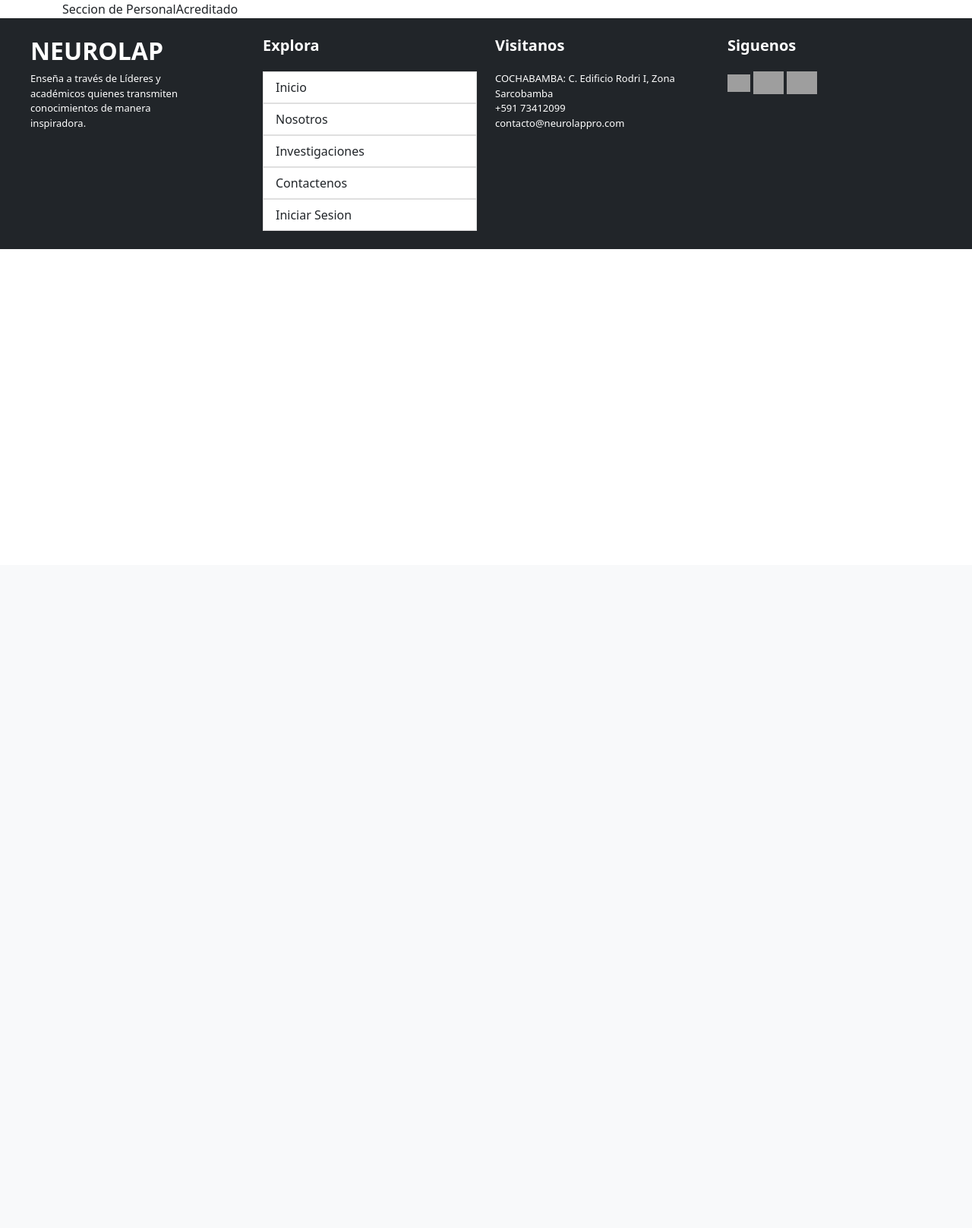
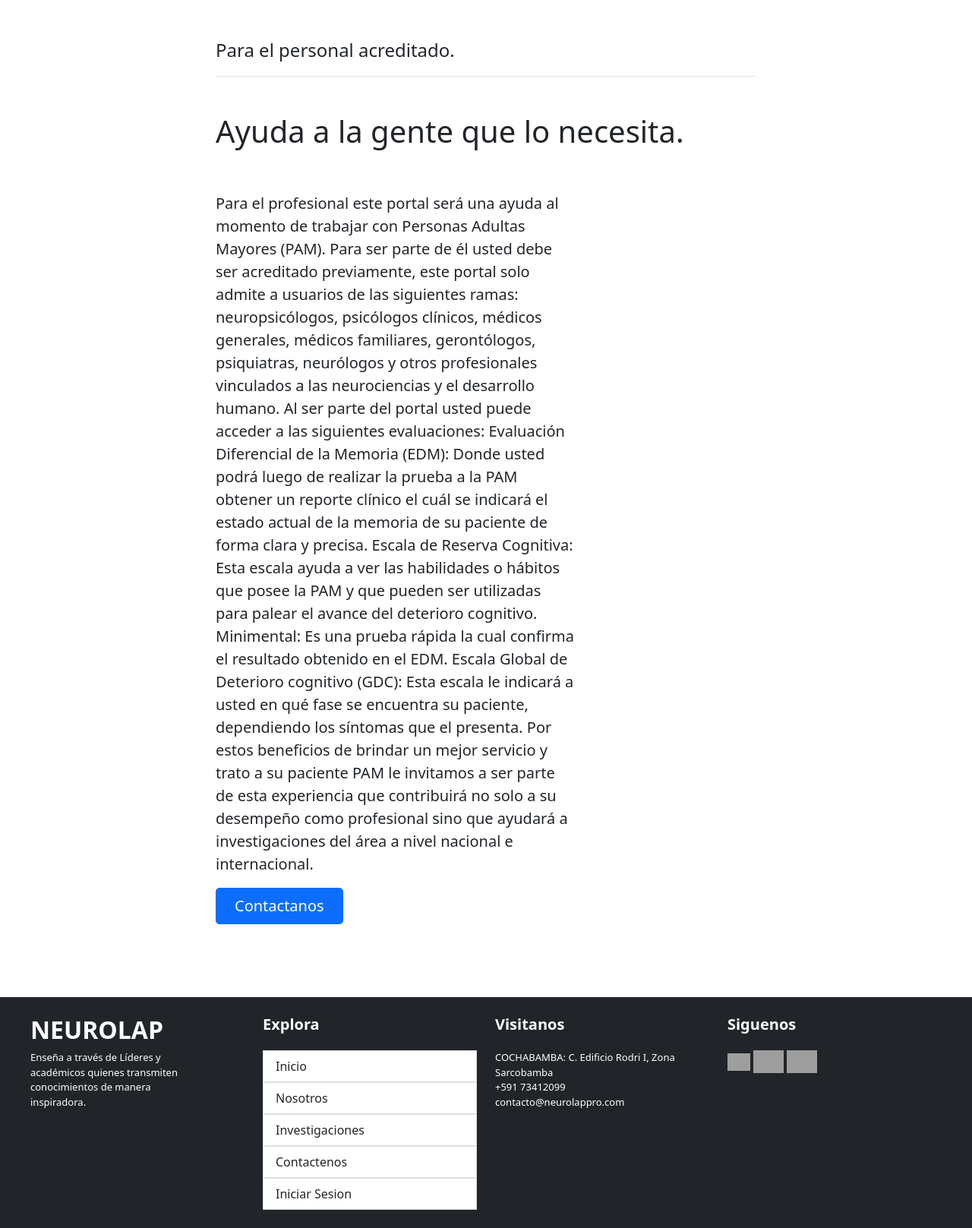
Before and after one commit to alberto840/proyectosis222, a Django app: page /personalAcreditado in a window 1280 px wide. Shown: the part 56-1673 px from the top of the page at 76% size. Before the commit the page ends 384 px from the top, so only its background shows below. Run offline with Django 4.2, Linux system fonts and the light colour scheme; grey boxes are pictures that could not be loaded.

Commit message:
subiendo ayuda

```diff
--- a/neurolab/templates/Servicios/reporteClinico.html
+++ b/neurolab/templates/Servicios/reporteClinico.html
@@ -3,13 +3,10 @@
 {% block titulo %} ReporteClinico {% endblock %}
 
 {% block contenido %}
-      </div>
       <div class="col-lg-6">
         <h1 class="display-5 fw-bold lh-1 mb-3">REPORTE CLÍNICO</h1>
         <p class="lead">En este portal, usted encontrará un protocolo que mide el estado de los distintos tipos de memoria, por lo que recibe el nombre de “Evaluación Diferencial de la Memoria”. Este instrumento consta de 34 ítems seleccionados de 14 tests de memoria, estandarizados de habla hispana, que podrá consultar con mayor detalle en este link. Las dimensiones que se describen en el Reporte Clínico son:</p>
       </div>
-    </div>
-  </div>
 
 
         <h1 class="display-5 fw-bold lh-1 mb-3">Cálculo y seguimiento.-</h1>
--- a/neurolab/templates/ayuda/personalAcreditado.html
+++ b/neurolab/templates/ayuda/personalAcreditado.html
@@ -2,4 +2,29 @@
 
 {% block titulo %} PersonalAcreditado {% endblock %}
 
-{% block contenido %} Seccion de PersonalAcreditado {% endblock %}
+{% block contenido %}
+<div class="col-lg-8 mx-auto p-3 py-md-5">
+    <header class="d-flex align-items-center pb-3 mb-5 border-bottom">
+      <a href="https://getbootstrap.com/" class="d-flex align-items-center text-dark text-decoration-none">
+        <span class="fs-4">Para el personal acreditado.</span>
+      </a>
+    </header>
+
+    <main>
+      <h1>Ayuda a la gente que lo necesita.</h1><br><br>
+      <p class="fs-5 col-md-8">Para el profesional este portal será una ayuda al momento de trabajar con Personas Adultas Mayores (PAM). Para ser parte de él usted debe ser acreditado previamente, este portal solo admite a usuarios de las siguientes ramas: neuropsicólogos, psicólogos clínicos, médicos generales, médicos familiares, gerontólogos, psiquiatras, neurólogos y otros profesionales vinculados a las neurociencias y el desarrollo humano.
+
+        Al ser parte del portal usted puede acceder a las siguientes evaluaciones:
+
+        Evaluación Diferencial de la Memoria (EDM): Donde usted podrá luego de realizar la prueba a la PAM obtener un reporte clínico el cuál se indicará el estado actual de la memoria de su paciente de forma clara y precisa.
+        Escala de Reserva Cognitiva: Esta escala ayuda a ver las habilidades o hábitos que posee la PAM y que pueden ser utilizadas para palear el avance del deterioro cognitivo.
+        Minimental: Es una prueba rápida la cual confirma el resultado obtenido en el EDM.
+        Escala Global de Deterioro cognitivo (GDC): Esta escala le indicará a usted en qué fase se encuentra su paciente, dependiendo los síntomas que el presenta.
+        Por estos beneficios de brindar un mejor servicio y trato a su paciente PAM le invitamos a ser parte de esta experiencia que contribuirá no solo a su desempeño como profesional sino que ayudará a investigaciones del área a nivel nacional e internacional.</p>
+
+      <div class="mb-5">
+        <a href="https://getbootstrap.com/docs/5.2/examples/" class="btn btn-primary btn-lg px-4">Contactanos</a>
+      </div>
+    </main>
+  </div>
+{% endblock %}
```
Also changed, not shown: neurolab/templates/ayuda/familiaCuidador.html (+18 -1 lines), neurolab/templates/ayuda/pam.html (+20 -1 lines).
